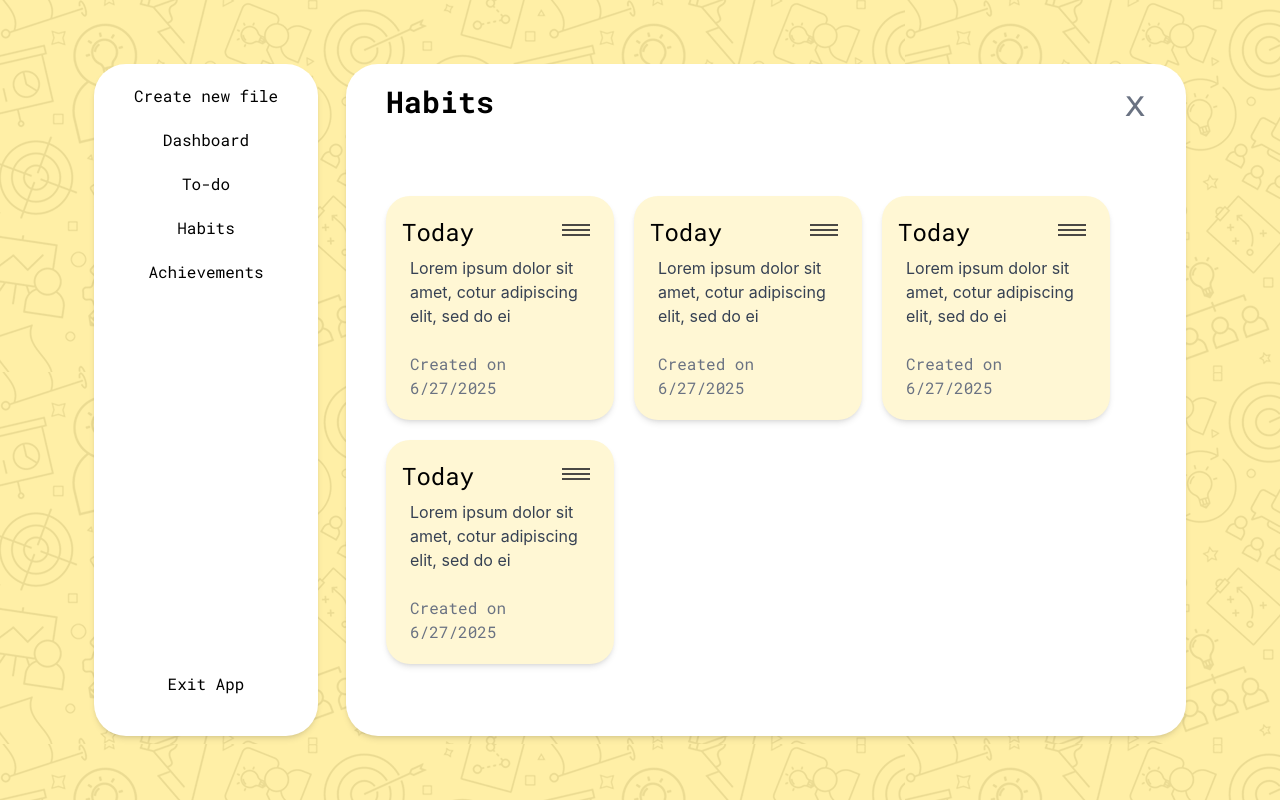
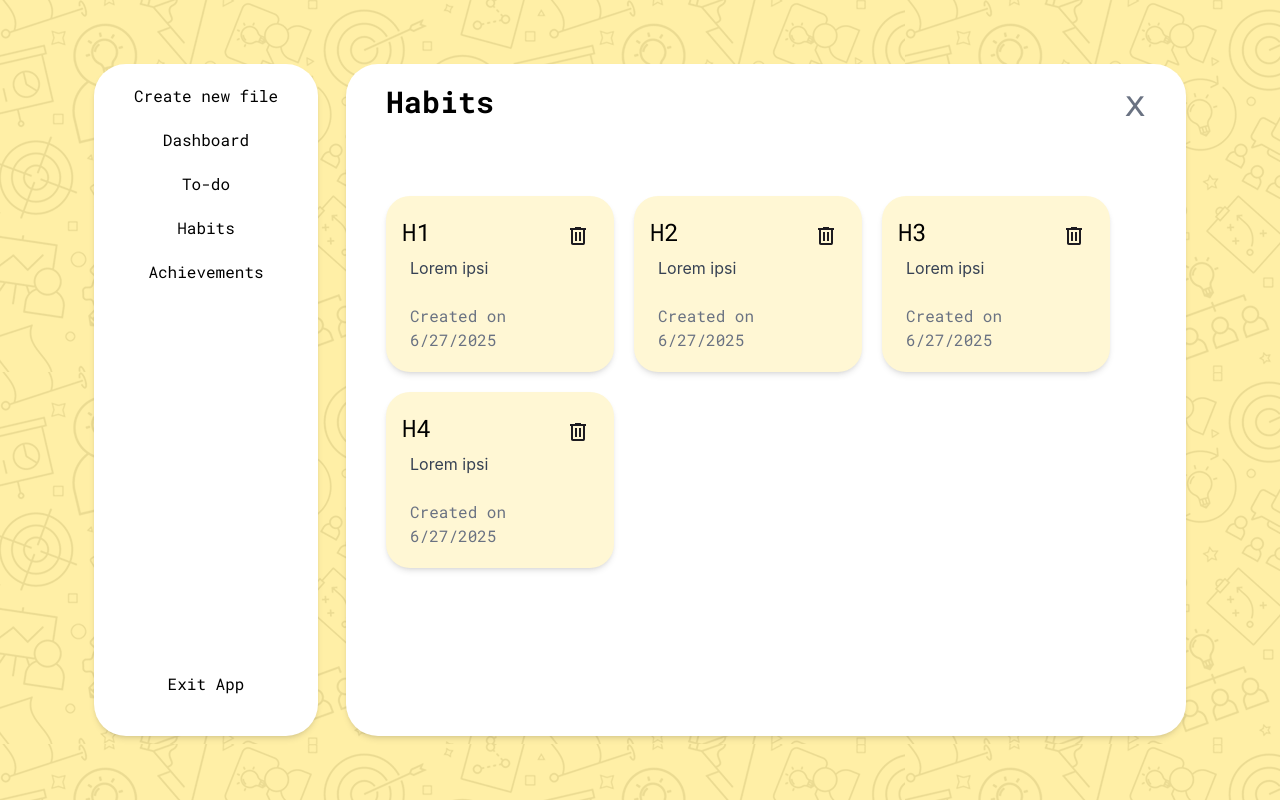
Before and after one commit to kcat28/Not-Your-Typical-To-Do-List-App, a React (Vite) app: page /habits in a window 1280 px wide. Built offline with nearby package versions, Linux system fonts and the light colour scheme.

Commit message:
added modal for deleting notes and accomplished all front-end designs

```diff
--- a/src/components/Contentcard.jsx
+++ b/src/components/Contentcard.jsx
@@ -1,23 +1,28 @@
+import { useState } from 'react';
+import Deletemodal from './deleteModal';
+import deleteIcon from '../assets/deleteIcon.png';
+function Contentcard({onClick, noteName}){
+    const [isModalOpen, setIsModalOpen] = useState(false);
 
-import edit from '../assets/edit.png'
-function Contentcard({onClick}){
     return(
         <div
         onClick={onClick}
         className='${shrink ? "w-[22%] opacity-60" : "w-[30%]"} bg-[#FFF7D4] rounded-3xl shadow-md px-4 py-5 w-[30%] cursor-pointer'>
 
             <div className="relative mb-2">
-                <h1 className="text-2xl text-black font-normal font-roboto text-start">Today</h1>
-                    <button className="p-2 hover:opacity-75 cursor-pointer absolute top-0 right-0">
-                        <img src={edit} alt="edit" className="w-7 h-3" />
+                <h1 className="text-2xl text-black font-normal font-roboto text-start">{noteName}</h1>
+                    <button className="p-2 hover:opacity-75 cursor-pointer absolute top-0 right-0"
+                    onClick={() => setIsModalOpen(true)}>
+                        <img src={deleteIcon} alt="delete" className="w-6 h-6" />
                     </button>
             </div>
 
             <div className='flex flex-col gap-6 px-2'>
-                <p className='text-gray-700'>Lorem ipsum dolor sit amet, cotur adipiscing elit, sed do ei</p>
+                <p className='text-gray-700'>Lorem ipsi</p>
                 <p className='font-roboto text-gray-500'>Created on 6/27/2025</p>
             </div>
 
+            {isModalOpen &&(<Deletemodal isOpen={isModalOpen} onClose={() => setIsModalOpen(false)} title={noteName}  />)}
 
 
         </div>
--- /dev/null
+++ b/src/components/Deletemodal.jsx
@@ -0,0 +1,44 @@
+
+import { useEffect } from "react"
+export default function Deletemodal({isOpen, onClose, title}){
+
+    useEffect(() => {
+    const handleKeyDown = (e) => {
+      if (e.key === "Escape") { onClose();}
+    };
+    if (isOpen) { window.addEventListener("keydown", handleKeyDown);}
+
+    // 🧼 Cleanup
+    return () => {
+        window.removeEventListener("keydown", handleKeyDown);
+        };
+    }, [isOpen, onClose]);
+
+    if (!isOpen) return null;
+
+    const handleDelete = () => {
+        onClose();
+        return alert("Note deleted");
+    };
+
+    return(
+
+        <div className="fixed inset-0 bg-black/50 flex justify-center items-center z-50 cursor-default">
+            <div className="bg-white rounded-2xl shadow-md p-6 w-full max-w-md">
+                <h2 className="text-xl font-bold mb-4 font-roboto">Are you sure want to delete {title}? </h2>
+
+                <div className="flex justify-end space-x-2 ">
+                    <button className="bg-gray-300 px-4 py-2 rounded-md cursor-pointer font-roboto"
+                    onClick={onClose}>
+                        Cancel
+                    </button>
+                     <button className="bg-red-500 text-white px-4 py-2 rounded-md cursor-pointer hover: font-roboto"
+                     onClick={handleDelete}>
+                        Delete
+                    </button>
+                </div>
+            </div>
+        </div>
+
+    )
+}
--- a/src/pages/Dashboard.jsx
+++ b/src/pages/Dashboard.jsx
@@ -18,10 +18,10 @@ function Dashboard() {
 
                 {/* Main Content */}
                  <Maincontent title="Dashboard" isSub={false} isOpen={selectedNote} >
-                    <Contentcard onClick={() => setSelectedNote("Note 1")} shrink={selectedNote !== null} />
-                    <Contentcard onClick={() => setSelectedNote("Note 2")} shrink={selectedNote !== null} />
-                    <Contentcard onClick={() => setSelectedNote("Note 3")} shrink={selectedNote !== null} />
-                    <Contentcard onClick={() => setSelectedNote("Note 4")} shrink={selectedNote !== null} />
+                    <Contentcard onClick={() => setSelectedNote("Note 1")} shrink={selectedNote !== null} noteName={"DB1"}/>
+                    <Contentcard onClick={() => setSelectedNote("Note 2")} shrink={selectedNote !== null} noteName={"DB2"}/>
+                    <Contentcard onClick={() => setSelectedNote("Note 3")} shrink={selectedNote !== null} noteName={"DB3"}/>
+                    <Contentcard onClick={() => setSelectedNote("Note 4")} shrink={selectedNote !== null} noteName={"DB4"}/>
                 </Maincontent>
 
                 {selectedNote && (<Notedetail note={selectedNote} onClose={() => setSelectedNote(null)} />)}
--- a/src/pages/Habits.jsx
+++ b/src/pages/Habits.jsx
@@ -18,10 +18,10 @@ function Habits() {
 
                 {/* Main Content */}
                  <Maincontent title="Habits" isSub={true} isOpen={selectedNote} >
-                    <Contentcard onClick={() => setSelectedNote("Note 1")} shrink={selectedNote !== null} />
-                    <Contentcard onClick={() => setSelectedNote("Note 2")} shrink={selectedNote !== null} />
-                    <Contentcard onClick={() => setSelectedNote("Note 3")} shrink={selectedNote !== null} />
-                    <Contentcard onClick={() => setSelectedNote("Note 4")} shrink={selectedNote !== null} />
+                    <Contentcard onClick={() => setSelectedNote("Note 1")} shrink={selectedNote !== null} noteName={"H1"}/>
+                    <Contentcard onClick={() => setSelectedNote("Note 2")} shrink={selectedNote !== null} noteName={"H2"}/>
+                    <Contentcard onClick={() => setSelectedNote("Note 3")} shrink={selectedNote !== null} noteName={"H3"}/>
+                    <Contentcard onClick={() => setSelectedNote("Note 4")} shrink={selectedNote !== null} noteName={"H4"}/>
                 </Maincontent>
 
                 {selectedNote && (<Notedetail note={selectedNote} onClose={() => setSelectedNote(null)} />)}
--- a/src/pages/Todo.jsx
+++ b/src/pages/Todo.jsx
@@ -18,14 +18,14 @@ function Todo() {
 
                 {/* Main Content */}
                 <Maincontent title="To-do" isSub={true} isOpen={selectedNote} >
-                    <Contentcard onClick={() => setSelectedNote("Note 1")} shrink={selectedNote !== null} />
-                    <Contentcard onClick={() => setSelectedNote("Note 2")} shrink={selectedNote !== null} />
-                    <Contentcard onClick={() => setSelectedNote("Note 3")} shrink={selectedNote !== null} />
-                    <Contentcard onClick={() => setSelectedNote("Note 4")} shrink={selectedNote !== null} />
+                    <Contentcard onClick={() => setSelectedNote("Note 1")} shrink={selectedNote !== null} noteName={"test1"}/>
+                    <Contentcard onClick={() => setSelectedNote("Note 2")} shrink={selectedNote !== null} noteName={"test2"}/>
+                    <Contentcard onClick={() => setSelectedNote("Note 3")} shrink={selectedNote !== null} noteName={"test3"}/>
+                    <Contentcard onClick={() => setSelectedNote("Note 4")} shrink={selectedNote !== null} noteName={"test4"}/>
                 </Maincontent>
 
                 {selectedNote && (<Notedetail note={selectedNote} onClose={() => setSelectedNote(null)} />)}
-                {isModalOpen &&(<Newnote isOpen={isModalOpen} onClose={() => setIsModalOpen(false)} onSave={(note) => console.log('Saving note:', note)}  />)}
+                {isModalOpen &&(<Newnote isOpen={isModalOpen} onClose={() => setIsModalOpen(false)} onSave={() => console.log('Saving note:', selectedNote)}  />)}
 
         </div>
     )
```
Also changed, not shown: src/assets/deleteIcon.png (added).
